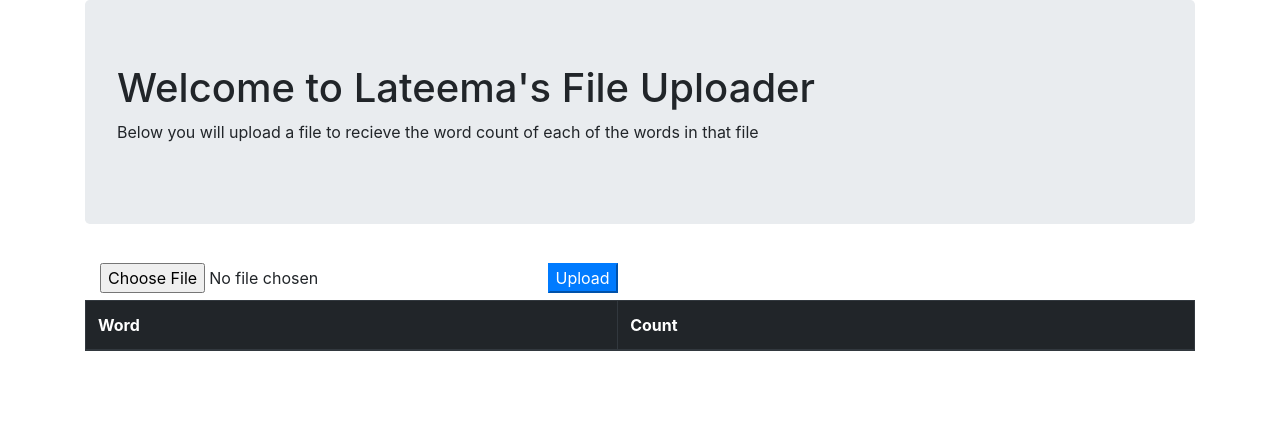
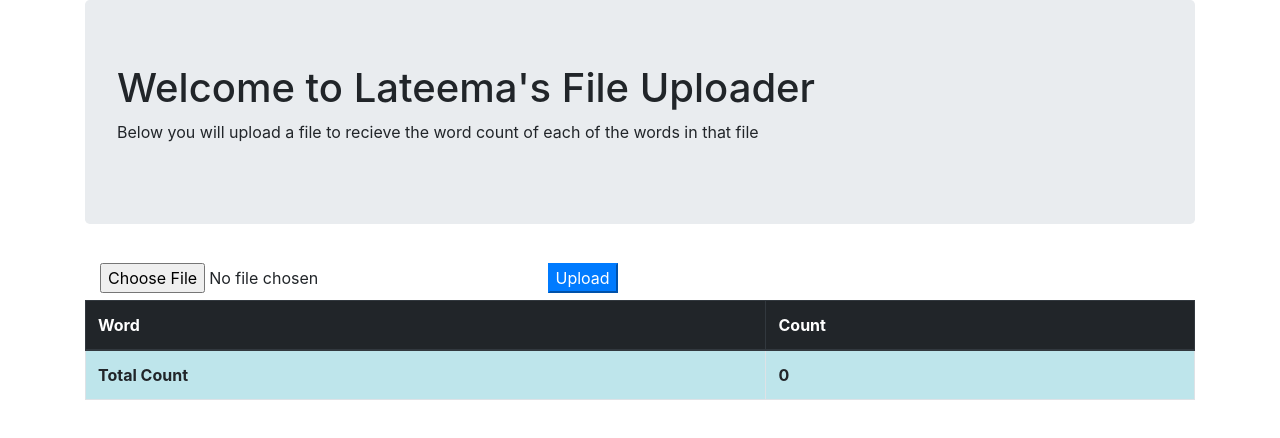
Before and after one commit to CryptoAlgorythm/frontend, a React app: page / in a window 1280 px wide. Shown: the top 438 px of the page. Built offline with nearby package versions, Linux system fonts and the light colour scheme.

Commit message:
i forgot to add the total words in the file to the table

```diff
--- a/src/components/App.js
+++ b/src/components/App.js
@@ -17,8 +17,7 @@ class App extends Component {
 
     render() {
         const { selectedFile } = this.state;
-        const { fetching, error, fileUploadHandler, wordFrequency } = this.props;
-
+        const { fetching, error, fileUploadHandler, wordFrequency, total } = this.props;
         return (
             <div className="App" className="container">
                 <div className="jumbotron">
@@ -31,7 +30,7 @@ class App extends Component {
 
                 {
                     wordFrequency &&
-                    <Table wordFrequency={wordFrequency} />
+                    <Table wordFrequency={wordFrequency} total={total} />
                 }
                 {
                     error &&
@@ -46,7 +45,8 @@ const mapStateToProps = state => {
     return {
         fetching: state.fetching,
         error: state.error,
-        wordFrequency: state.wordFrequency
+        wordFrequency: state.wordFrequency,
+        total: state.total
     }
 };
 
--- a/src/components/Table.js
+++ b/src/components/Table.js
@@ -1,11 +1,11 @@
 import React from 'react';
 
-const Table = ({ wordFrequency }) => {
+const Table = ({ wordFrequency, total }) => {
     const result = Object.keys(wordFrequency).map((word) => {
         return (
-            <tr key={wordFrequency[word].name}>
-                <td>{wordFrequency[word].name}</td>
-                <td>{wordFrequency[word].total}</td>
+            <tr key={word}>
+                <td>{word}</td>
+                <td>{wordFrequency[word]}</td>
             </tr>
         )
     });
@@ -22,6 +22,12 @@ const Table = ({ wordFrequency }) => {
                 <tbody>
                     {result}
                 </tbody>
+                <tfoot>
+                    <tr className="table-info">
+                        <th>Total Count</th>
+                        <th>{total}</th>
+                    </tr>
+                </tfoot>
             </table>
         </div>
     )
--- a/src/reducers/index.js
+++ b/src/reducers/index.js
@@ -5,7 +5,8 @@ import * as actions from '../constants/ActionTypes';
 const initialState = {
     fetching: false,
     error: null,
-    wordFrequency: {}
+    wordFrequency: {},
+    total: 0
 }
 
 export function reducer(state = initialState, { type, payload }) {
@@ -22,7 +23,8 @@ export function reducer(state = initialState, { type, payload }) {
                 ...state,
                 fetching: false,
                 error: null,
-                wordFrequency: payload
+                wordFrequency: payload.counts,
+                total: payload.total
             }
             break;
         case actions.API_CALL_FAILURE:
```
